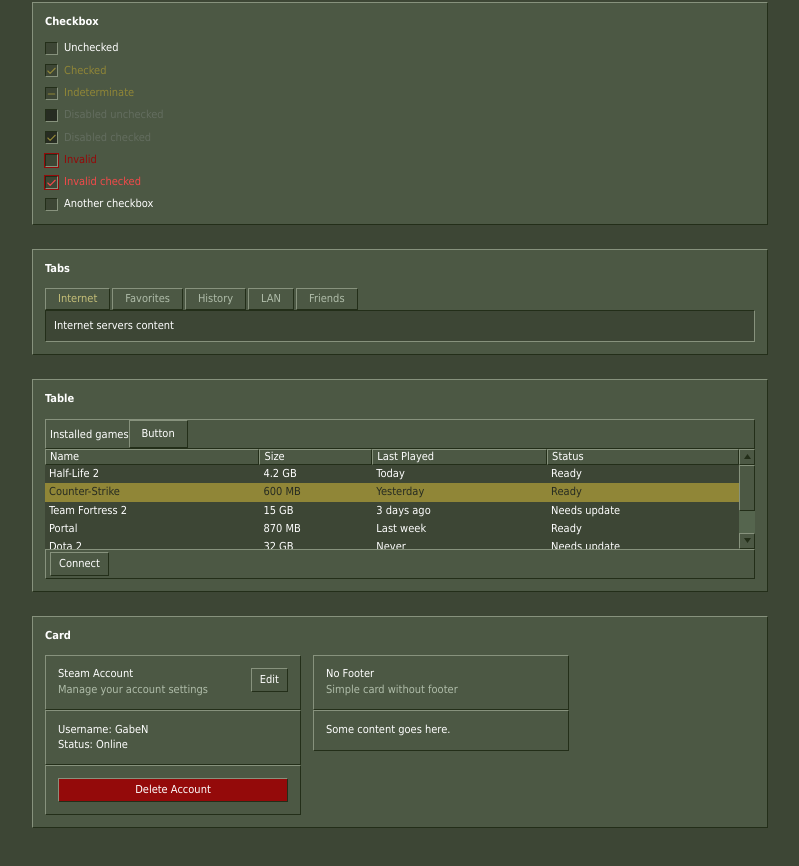
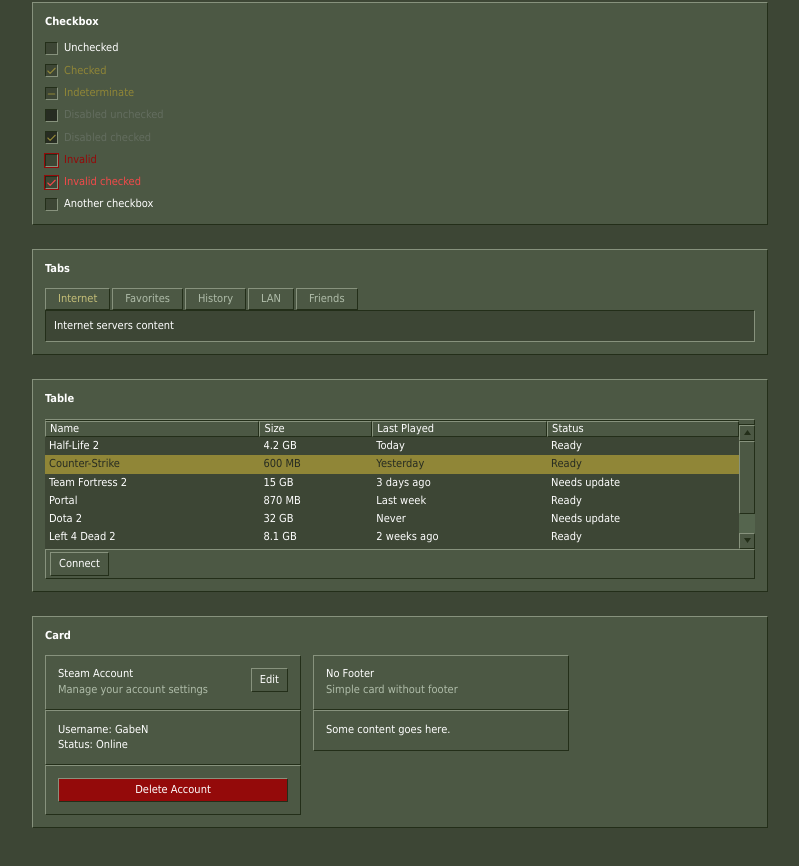
Before and after one commit to OnlyNinjaGear/go2003, a Next.js app: page / in a window 1280 px wide. Shown: the part 710-1576 px from the top of the page, without its empty margins (240-1039 px from the left). Built offline with nearby package versions, Linux system fonts and the light colour scheme.

Commit message:
auto: table.tsx

```diff
--- a/app/page.tsx
+++ b/app/page.tsx
@@ -164,7 +164,7 @@ export default function Home() {
           <Table containerClassName="max-h-[160px] bg-input-bg">
             <TableHeader>
               <TableRow>
-                <TableHead colSpan={4}>Installed games<Button>Button</Button></TableHead>
+                <TableHead colSpan={4}></TableHead>
               </TableRow>
               <TableRow>
                 <TableHead>Name</TableHead>
--- a/registry/steam2003/ui/table.tsx
+++ b/registry/steam2003/ui/table.tsx
@@ -205,7 +205,7 @@ function TableHeader({ className, ...props }: React.ComponentProps<"thead">) {
   return (
     <thead
       data-slot="table-header"
-      className={cn("sticky top-0 z-10", className)}
+      className={cn("sticky top-0 z-10 min-h-4", className)}
       {...props}
     />
   )
```
